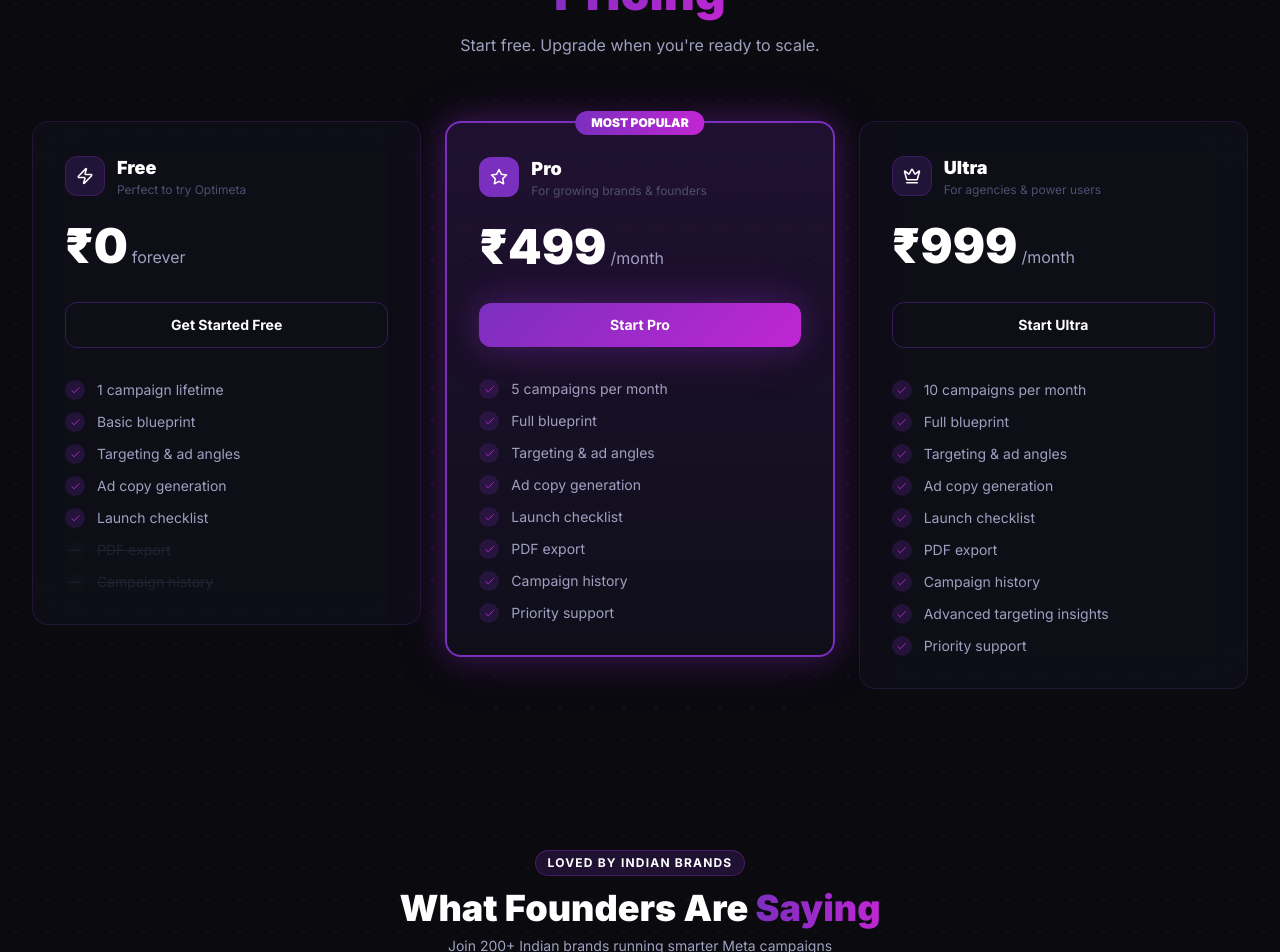
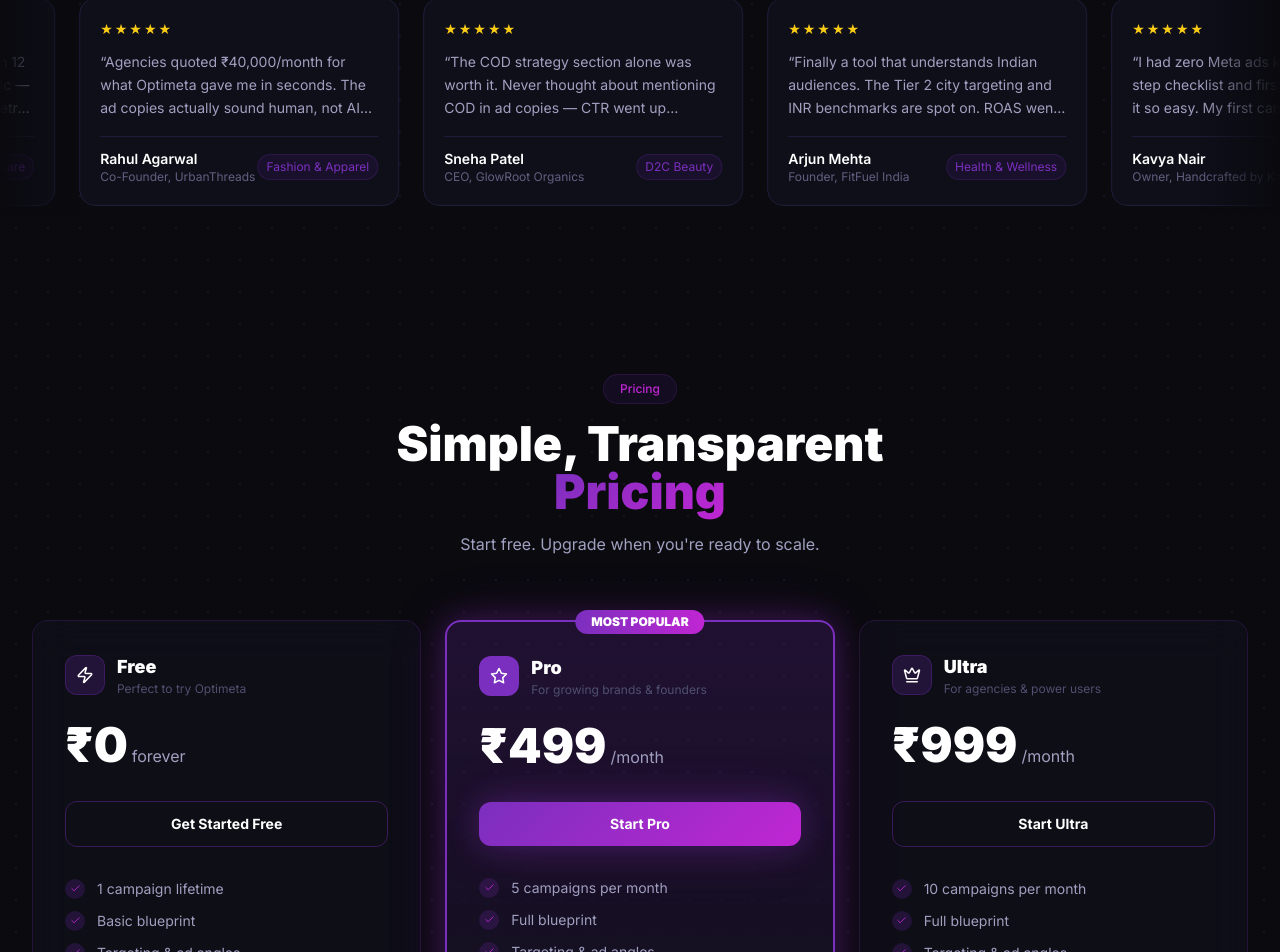
Before and after one commit to yashmarwal/Optimeta, a Next.js app in the folder frontend/: page / in a window 1280 px wide. Shown: the part 4460-5412 px from the top of the page. Built offline with nearby package versions, Linux system fonts and the light colour scheme; no server answers.

Commit message:
Move ReviewsMarquee before PricingSection on landing page

```diff
--- a/frontend/src/app/page.tsx
+++ b/frontend/src/app/page.tsx
@@ -57,8 +57,8 @@
       <FeaturesGrid />
 
       <BlueprintPreview />
+      <ReviewsMarquee />
       <PricingSection />
-      <ReviewsMarquee />
       <FAQSection />
       <FinalCTA />
       <Footer />
```
